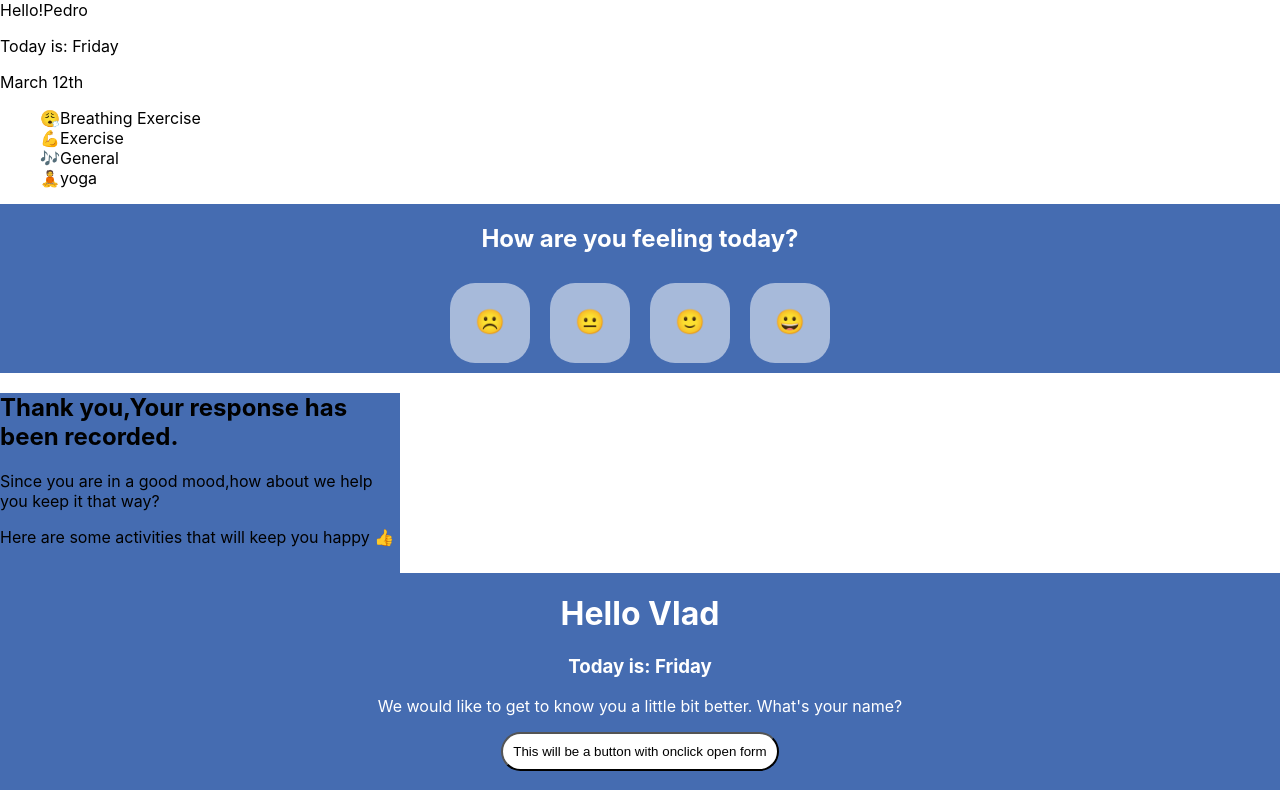
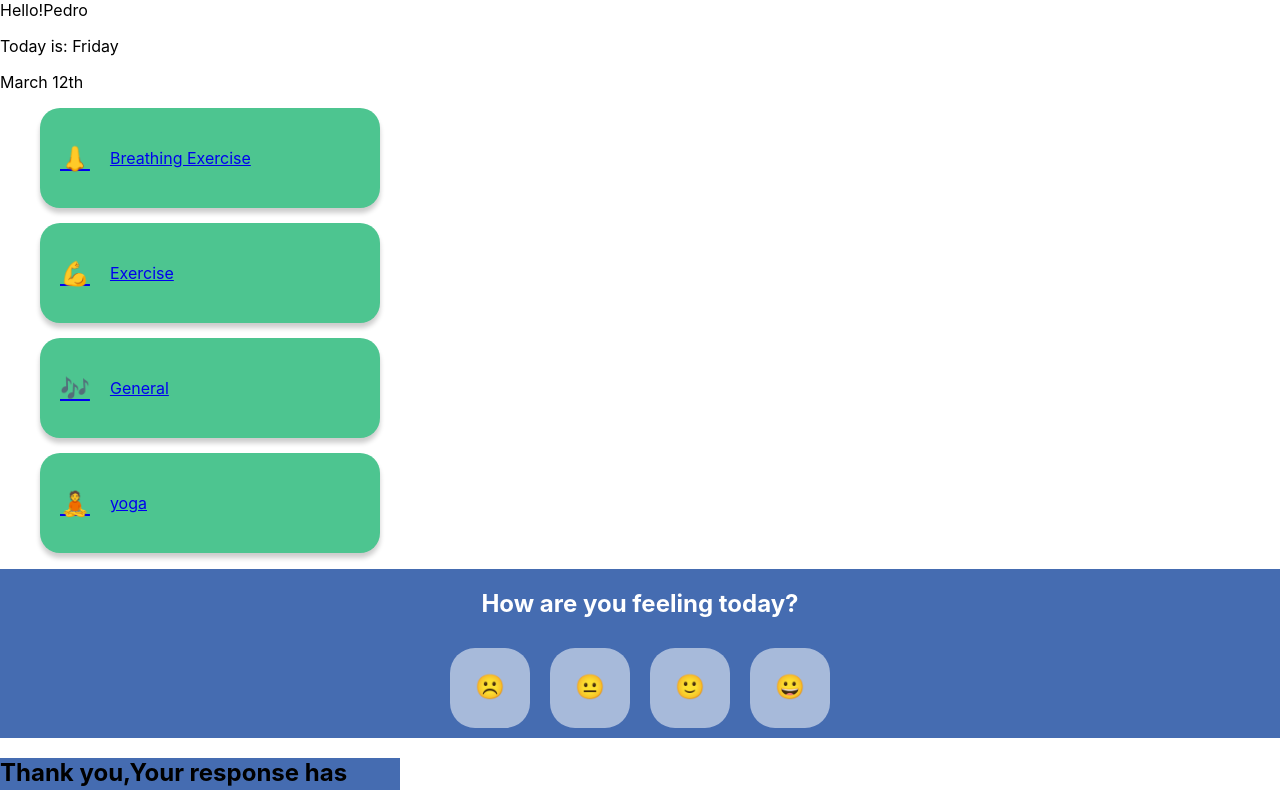
Before and after one commit to glanzwulf/wild_hackaton, a React (Create React App) app in the folder mentalh/: page / in a window 1280 px wide. Shown: the top 790 px of the page. Built offline with nearby package versions, Linux system fonts and the light colour scheme.

Commit message:
transform activity card to a link

```diff
--- a/mentalh/src/App.jsx
+++ b/mentalh/src/App.jsx
@@ -14,22 +14,20 @@ function App() {
 
   return (
     <div className="App">
-      {/* <Router> */}
+       <Router>
         {/* <Navbar /> */}
         <Header />
         <ActivityList />
         <Mood />
         <Happy />
         <Profile />
-                  {/* <Switch>
-        <ActivityList />
-        <MoodText />
-          <Switch>
-            <Route exact path='/' component={ActivityList} />
-            <Route path='/:name' component={ActivityDetails} />
+        {/* <MoodText /> */}
+        <Switch>
+        <Route exact path='/' component={ActivityList} />
+            <Route path='/name' component={ActivityDetails} />
           </Switch>
-        <Footer />
-      </Router> */}
+       { /*<Footer />*/ }
+      </Router>
 
 
     </div>
--- a/mentalh/src/Components/Activity.css
+++ b/mentalh/src/Components/Activity.css
@@ -1,7 +1,22 @@
-.emoji p {
+.emoji {
     font-size: 24px;
+    margin-left: 20px;
+    margin-right: 20px;
 }
 
 .Activity {
     display: flex;
+    align-items: center;
+    width: 340px;
+    height: 100px;
+    border-radius: 20px;
+    background-color: #4DC590;
+    margin-top: 15px;
+    margin-bottom: 15px;
+    -webkit-box-shadow: 0px 5px 5px 0px rgba(0, 0, 0, 0.2);
+    box-shadow: 0px 5px 5px 0px rgba(0, 0, 0, 0.2);
 }
+
+.name {
+    text-decoration: none;
+}
--- a/mentalh/src/Components/ActivityDetails.jsx
+++ b/mentalh/src/Components/ActivityDetails.jsx
@@ -0,0 +1,9 @@
+import React from 'react'
+
+export default function ActivityDetails() {
+    return (
+        <div>
+            <h2>Home</h2>
+        </div>
+    )
+}
--- a/mentalh/src/Components/ActivityList.jsx
+++ b/mentalh/src/Components/ActivityList.jsx
@@ -1,5 +1,6 @@
 import React, { useEffect, useState } from 'react'
 import Activity from './Activity'
+import { Link } from "react-router-dom";
 import activities from './activity_data'
 
 export default function ActivityList(props) {
@@ -8,9 +9,9 @@ export default function ActivityList(props) {
             <ul>
                 {
                     activities.map((activity) => (
-                        <div key={activity.name}>
+                        <Link to="/name" key={activity.name}>
                           <Activity name={activity.name} emoji={activity.emoji}/>
-                        </div>
+                        </Link>
                     ))}
             </ul>
         </div>
--- a/mentalh/src/Components/activity_data.js
+++ b/mentalh/src/Components/activity_data.js
@@ -1,6 +1,6 @@
 const activities = [{
         name: "Breathing Exercise",
-        emoji: "😮‍💨"
+        emoji: "👃"
     },
     {
         name: "Exercise",
```
